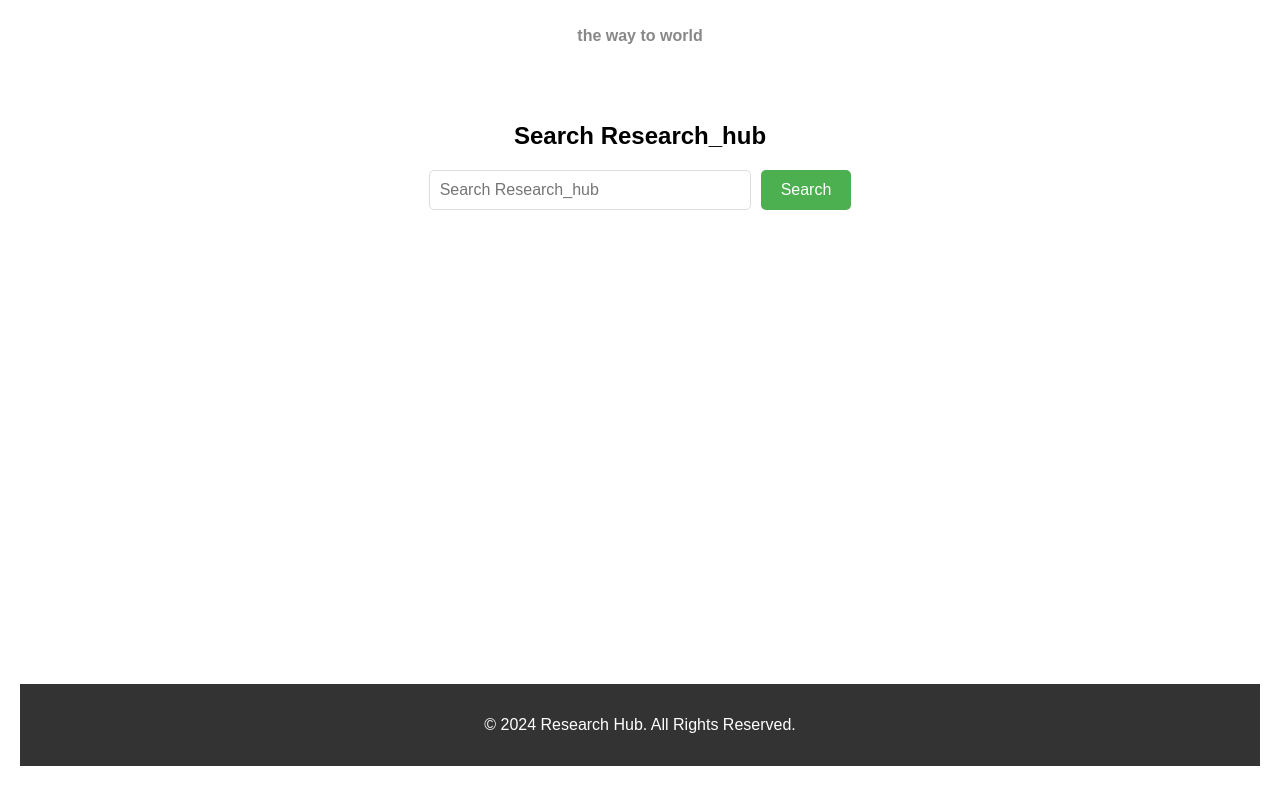
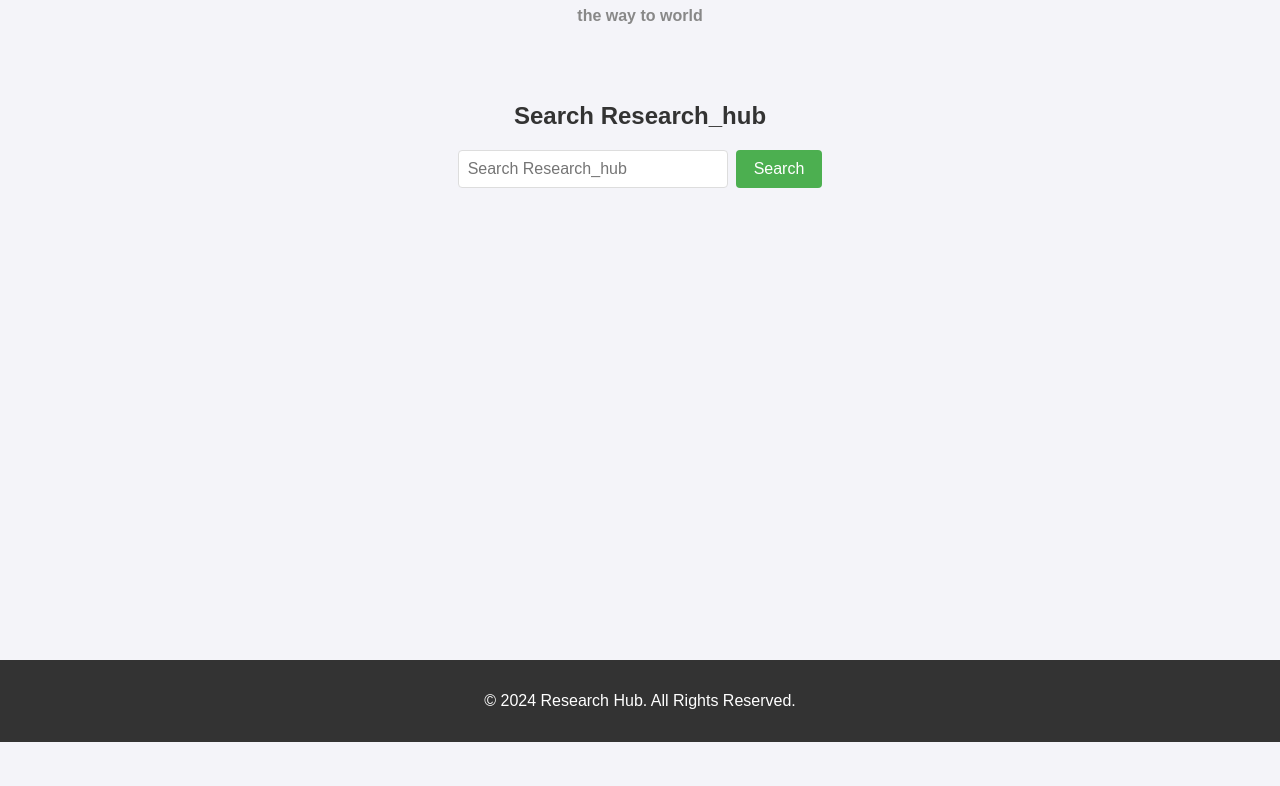
Before and after one commit to developer8sarthak/research_hub, a plain HTML site: page index.html in a window 1280 px wide. Shown: the part 98-884 px from the top of the page. After the commit the page ends 840 px from the top, so only its background shows below. Drawn offline with Linux system fonts and the light colour scheme.

Commit message:
Add files via upload

```diff
--- a/style.css
+++ b/style.css
@@ -1,25 +1,11 @@
-
 body {
     font-family: Arial, sans-serif;
-            margin: 20px;
+    margin: 0;
+    padding: 0;
+    background-color: #f4f4f9;
+    color: #333;
 }
-        #results {
-            margin-top: 20px;
-        }
-        .result-item {
-            border-bottom: 1px solid #ccc;
-            padding: 10px 0;
-        }
-        .result-item h3 {
-            margin: 0;
-        }
-        .result-item a {
-            color: blue;
-            text-decoration: none;
-        }
-        .result-item a:hover {
-            text-decoration: underline;
-        }
+
 #main {
     color: #4CAF50;
     margin-top: 20px;
@@ -39,24 +25,24 @@ body {
 #searchForm {
     display: flex;
     justify-content: center;
-            margin-bottom: 20px;
+    margin-bottom: 18px;
 }
 
 #query {
-            width: 300px;
-            padding: 10px;
+    width:250px;
+    padding: 9px;
     border: 1px solid #ddd;
-            border-radius: 5px;
+    border-radius: 4px;
     font-size: 1rem;
 }
 
 button {
-            padding: 10px 20px;
-            margin-left: 10px;
+    padding: 8px 18px;
+    margin-left: 8px;
     background-color: #4CAF50;
     color: white;
     border: none;
-            border-radius: 5px;
+    border-radius: 4px;
     font-size: 1rem;
     cursor: pointer;
 }
```
Lines whose indentation alone changed are shown as unchanged.
